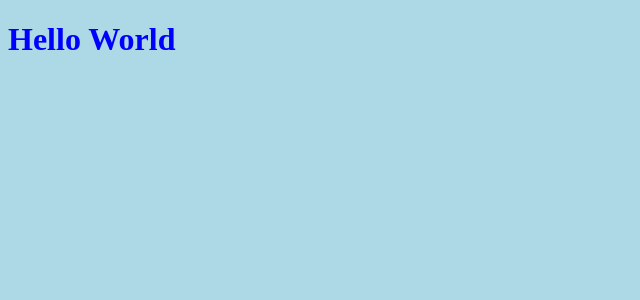
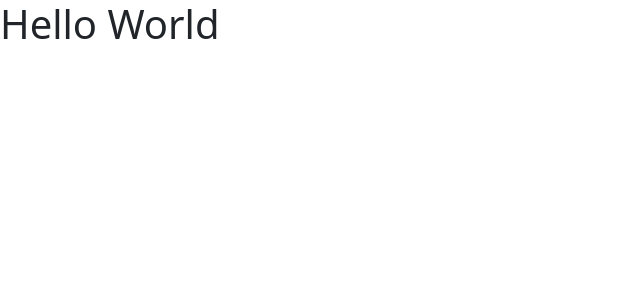
Before and after one commit to FatiAlex/cities-of-the-world, a React app: page / in a window 1280 px wide. Shown: the top 300 px of the page, without its empty margins (0-640 px from the left). Built offline with nearby package versions, Linux system fonts and the light colour scheme.

Commit message:
build: added react bootstrap to look good

```diff
--- a/package.json
+++ b/package.json
@@ -74,7 +74,9 @@
     "webpack-merge": "^5.8.0"
   },
   "dependencies": {
+    "bootstrap": "^5.2.2",
     "react": "^18.2.0",
+    "react-bootstrap": "^2.5.0",
     "react-dom": "^18.2.0"
   }
 }
--- a/src/app.tsx
+++ b/src/app.tsx
@@ -1,4 +1,4 @@
-import React from 'react';
+import * as React from 'react';
 
 const App = () => {
   return <h1>Hello World</h1>;
--- a/src/index.tsx
+++ b/src/index.tsx
@@ -1,4 +1,4 @@
-import React from 'react';
+import * as React from 'react';
 import { createRoot } from 'react-dom/client';
 import App from './app';
 import './styles/main.scss';
--- /dev/null
+++ b/src/styles/abstracts/_variables.scss
@@ -0,0 +1,15 @@
+// ******************************
+// Custom Variables
+// ******************************
+
+$custom-primary: #4fc3d0;
+$custom-secondary: #fbb03c;
+
+// Buttons
+$custom-btn-color: #fff;
+
+// ******************************
+// Overwrites Bootstrap Variables
+// ******************************
+
+// Buttons
--- /dev/null
+++ b/src/styles/components/_buttons.scss
@@ -0,0 +1,23 @@
+// ****************************
+// Overwrites Bootstrap Buttons
+// ****************************
+
+.btn-primary {
+  @include button-variant(
+    $background: $custom-primary,
+    $border: $custom-primary,
+    $color: $custom-btn-color,
+    $active-color: $custom-btn-color,
+    $hover-color: $custom-btn-color
+  );
+}
+
+.btn-secondary {
+  @include button-variant(
+    $background: $custom-secondary,
+    $border: $custom-secondary,
+    $color: $custom-btn-color,
+    $active-color: $custom-btn-color,
+    $hover-color: $custom-btn-color
+  );
+}
--- a/src/styles/main.scss
+++ b/src/styles/main.scss
@@ -1,4 +1,11 @@
-body {
-  color: blue;
-  background-color: lightblue;
-}
+/* abstracts */
+@import 'abstracts/variables';
+
+/* themes */
+@import 'themes/default';
+
+/* vendors */
+@import 'vendors/bootstrap';
+
+/* components */
+@import 'components/buttons';
--- /dev/null
+++ b/src/styles/themes/_default.scss
@@ -0,0 +1,15 @@
+/* Bootstrap default theme
+  $primary:       $blue !default;
+  $secondary:     $gray-600 !default;
+  $success:       $green !default;
+  $info:          $cyan !default;
+  $warning:       $yellow !default;
+  $danger:        $red !default;
+  $light:         $gray-100 !default;
+  $dark:          $gray-900 !default;
+*/
+
+$theme-colors: (
+  'primary': $custom-primary,
+  'secondary': $custom-secondary,
+);
--- /dev/null
+++ b/src/styles/vendors/_bootstrap.scss
@@ -0,0 +1 @@
+@import '~bootstrap/scss/bootstrap';
```
Also changed, not shown: 1 other file (tests, documents, lock files or other folders).
